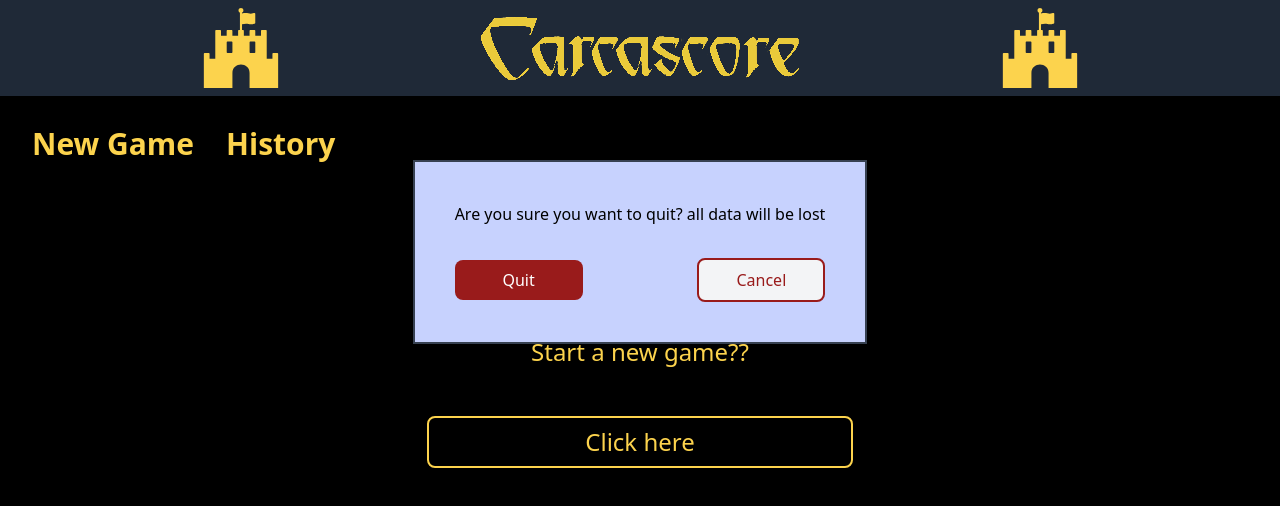
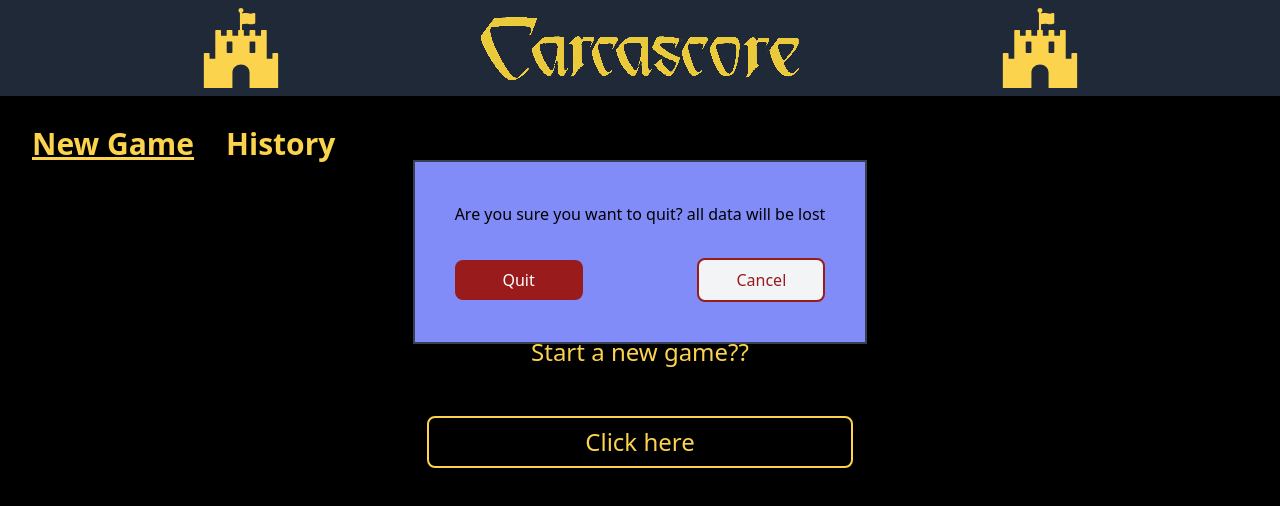
Before and after one commit to chezynick/Carcascore, a React (Create React App) app: page / in a window 1280 px wide. Both pictures are taken after a click on the button 640 px from the left and 48 px from the top of the page. Shown: the top 506 px of the page. Built offline with nearby package versions, Linux system fonts and the light colour scheme.

Commit message:
nav bar updates

```diff
--- a/src/App.js
+++ b/src/App.js
@@ -15,10 +15,10 @@ const [ numberOfPlayers, setNumberOfPlayers] = useState();
 
 
   return (
-    <div className="bg-black flex flex-col items-center w-full h-auto min-h-screen text-yellow-300">
+    <div className="flex flex-col items-center w-full h-auto min-h-screen text-yellow-300 bg-black">
       <Header setShowQuitModal={setShowQuitModal}/>
       {showQuitModal && (<QuitModal setShowQuitModal={setShowQuitModal}/>)}
-      {page !== 'scoreBoard' && (<NavBar setPage={setPage}/>)}
+      {page !== 'scoreBoard' && (<NavBar setPage={setPage} page={page}/>)}
       <div className="w-full h-auto">
       {page=== "newGame" && (
         <NewGame  setPage={setPage} setNumberOfPlayers={setNumberOfPlayers}/>
--- a/src/Components/Navbar.js
+++ b/src/Components/Navbar.js
@@ -1,11 +1,11 @@
 import React from 'react';
 
-const Navbar = ({setPage}) => {
+const Navbar = ({setPage, page}) => {
     const tabs = [ {name:'New Game', value:'newGame'}, {name:'History', value:'history'}]
     return (
-        <div className="w-full flex items-center h-24 font-semibold text-3xl">
+        <div className="flex items-center w-full h-24 text-3xl font-semibold">
            {tabs.map(tab => (
-               <nav key={tab.name} className="cursor-pointer pl-8"  onClick={()=>{setPage(tab.value)}}>{tab.name}</nav>
+               <nav key={tab.name} className={`cursor-pointer pl-8 ${page === tab.value? 'underline': ''}`}  onClick={()=>{setPage(tab.value)}}>{tab.name}</nav>
            ))}
         </div>
      );
--- a/src/Components/QuitModal.js
+++ b/src/Components/QuitModal.js
@@ -5,9 +5,9 @@ const QuitModal = ({setShowQuitModal}) => {
     const closeModal = () =>setShowQuitModal(false)
     const refreshPage = () => {window.location.reload()}
     return (
-        <div className="absolute bg-indigo-200 text-black border-2 border-gray-700 mt-40 object-center p-4 sm:p-10  z-50">
+        <div className="absolute z-50 object-center p-4 mt-40 text-black bg-indigo-400 border-2 border-gray-700 sm:p-10">
             <h3>Are you sure you want to quit? all data will be lost</h3>
-            <div className="flex w-full flex-col md:flex-row items-center justify-between mt-8">
+            <div className="flex flex-col items-center justify-between w-full mt-8 md:flex-row">
                 <Button name="Quit" func={refreshPage}/>
                 <Button outline name="Cancel" func={closeModal}/>
             </div>
```
